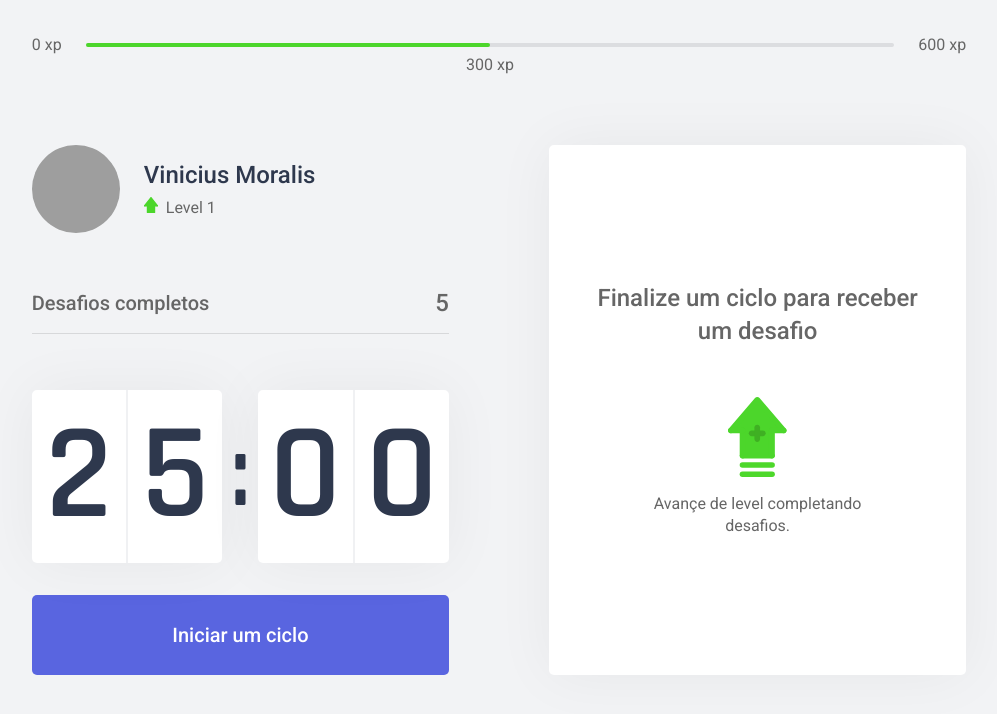
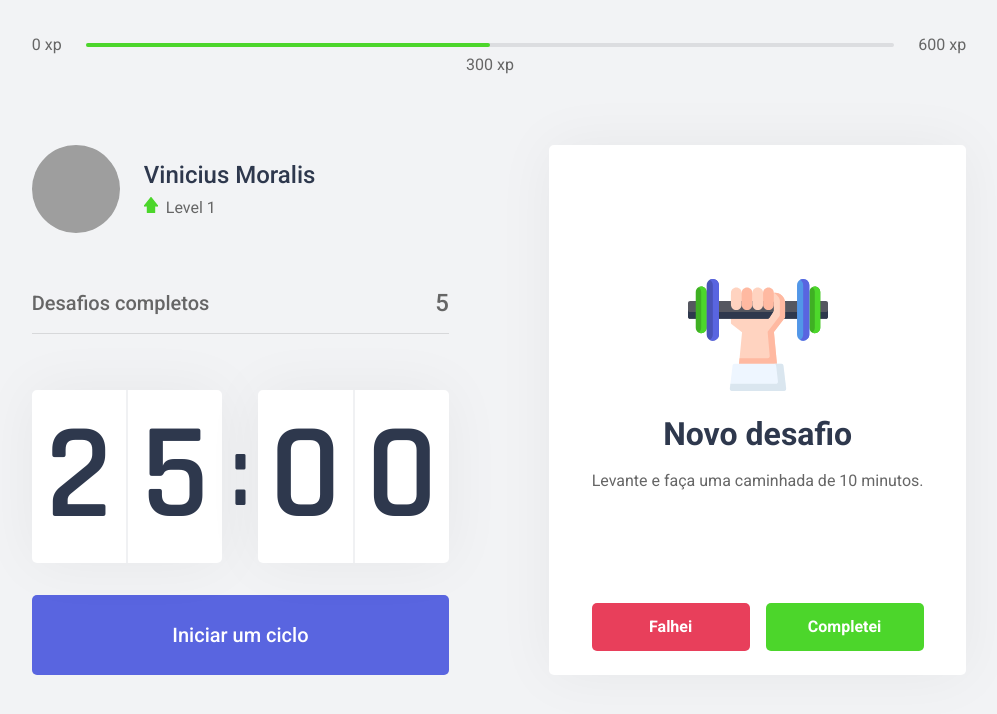
Before and after one commit to ViniciusMoralis1/move-it, a Next.js app: page / in a window 1280 px wide. Shown: the top 714 px of the page, without its empty margins (141-1138 px from the left). Built offline with nearby package versions, Linux system fonts and the light colour scheme; grey boxes are pictures that could not be loaded.

Commit message:
completando challenge box

```diff
--- a/src/components/ChallengeBox.tsx
+++ b/src/components/ChallengeBox.tsx
@@ -1,8 +1,36 @@
 import styles from '../styles/components/ChallengeBox.module.css';
 
 export function ChallengeBox(){
+  const hasActiveChallenge = true;
+
   return (
     <div className={styles.challengeBoxContainer}>
+      { hasActiveChallenge ? (
+        <div className={styles.challengeActive}>
+          <head>Ganhe 400 xp</head>
+
+          <main>
+            <img src="icons/body.svg" alt=""/>
+            <strong>Novo desafio</strong>
+            <p>Levante e faça uma caminhada de 10 minutos.</p>
+          </main>
+
+          <footer>
+            <button
+              type="button"
+              className={styles.challengeFailedButton}
+            >
+              Falhei
+            </button>
+            <button
+              type="button"
+              className={styles.challengeSuccessedButton}
+            >
+              Completei
+            </button>
+          </footer>
+        </div>
+      ) : (
         <div className={styles.challengeNotActive}>
           <strong>Finalize um ciclo para receber um desafio</strong>
           <p>
@@ -10,6 +38,7 @@ export function ChallengeBox(){
             Avançe de level completando desafios.
           </p>
         </div>
+      )}
     </div>
   )
 }
--- a/src/styles/components/ChallengeBox.module.css
+++ b/src/styles/components/ChallengeBox.module.css
@@ -38,3 +38,73 @@
 .challengeNotActive p img {
   margin-bottom: 1rem;
 }
+
+.challengeActive {
+  height: 100%;
+  display: flex;
+  flex-direction: column;
+}
+
+.challengeActive header {
+  color: var(--blue);
+  font-weight: 700;
+  font-size: 1.25rem;
+  padding: 0 2rem 1.5rem;
+  border-bottom: 1px solid var(--gray-line);
+}
+
+.challengeActive main {
+  flex: 1;
+  display: flex;
+  flex-direction: column;
+  align-items: center;
+  justify-content: center;
+}
+
+.challengeActive main strong {
+  font-weight: 700;
+  font-size: 2rem;
+  color: var(--title);
+  margin: 1.5rem 0 1rem;
+}
+
+.challengeActive main p {
+  line-height: 1.5;
+}
+
+.challengeActive footer {
+  display: grid;
+  grid-template-columns: 1fr 1fr;
+  gap: 1rem;
+}
+
+.challengeActive footer button {
+  height: 3rem;
+  display: flex;
+  align-items: center;
+  justify-content: center;
+
+  border: 0;
+  border-radius: 5px;
+
+  color: var(--white);
+  font-size: 1rem;
+  font-weight: 700;
+
+}
+
+.challengeActive footer button.challengeFailedButton {
+  background: var(--red);
+}
+
+.challengeActive footer button.challengeFailedButton:hover {
+  background: var(--red-dark);
+}
+
+.challengeActive footer button.challengeSuccessedButton {
+  background: var(--green);
+}
+
+.challengeActive footer button.challengeSuccessedButton:hover {
+  background: var(--green-dark);
+}
--- a/src/styles/global.css
+++ b/src/styles/global.css
@@ -14,6 +14,7 @@
   --red: #E83F5B;
   --red-dark: #B12453;
   --green: #4CD62B;
+  --green-dark: #2BAE1F;
   --blue: #5965E0;
   --blue-dark: #4953B8;
   --blue-twitter: #2AA9E0;
```
Lines whose indentation alone changed are shown as unchanged.
